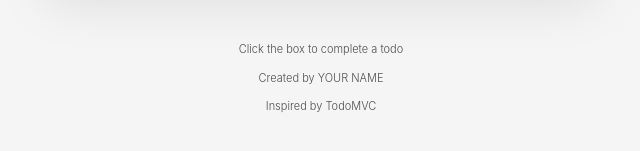
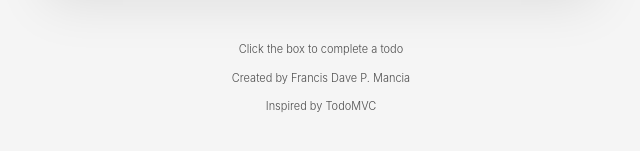
Before and after one commit to silidev2025/csit340-todomvc, a React (Vite) app: page / in a window 1280 px wide. Shown: the part 407-558 px from the top of the page, without its empty margins (319-959 px from the left). Built offline with nearby package versions, Linux system fonts and the light colour scheme.

Commit message:
chore: replace YOUR NAME with Francis Dave P. Mancia

```diff
--- a/src/App.jsx
+++ b/src/App.jsx
@@ -5,7 +5,7 @@ function App() {
   return (
     <div className="min-h-screen bg-[#f5f5f5] py-8 font-light text-[#111]">
       <Todos />
-      <Info name="YOUR NAME" />
+      <Info name="Francis Dave P. Mancia" />
     </div>
   )
 }
```
